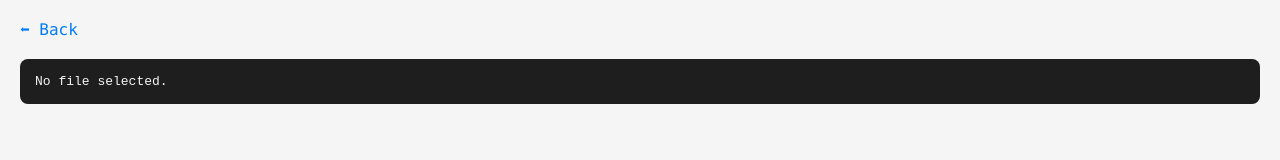
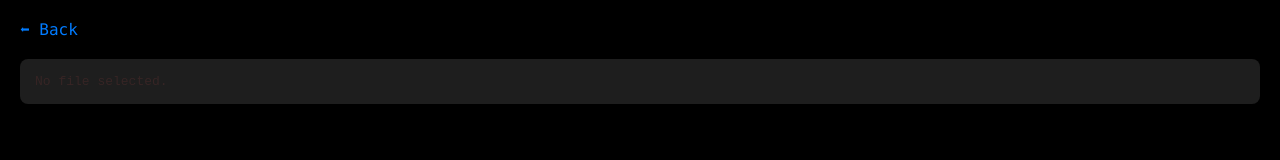
Before and after one commit to saqdil/mmssos, a plain HTML site: page viewer.html in a window 1280 px wide. Drawn offline with Linux system fonts and the light colour scheme.

Commit message:
Update style.css

```diff
--- a/style.css
+++ b/style.css
@@ -1,7 +1,7 @@
 body {
   font-family: Consolas, monospace;
-  background: #f5f5f5;
-  color: #222;
+  background: #000000;
+  color: #ffffff;
   margin: 20px;
 }
 
@@ -20,7 +20,7 @@ a:hover {
 
 pre.code {
   background: #1e1e1e;
-  color: #f5f5f5;
+  color: #372525;
   padding: 15px;
   border-radius: 8px;
   overflow-x: auto;
```
